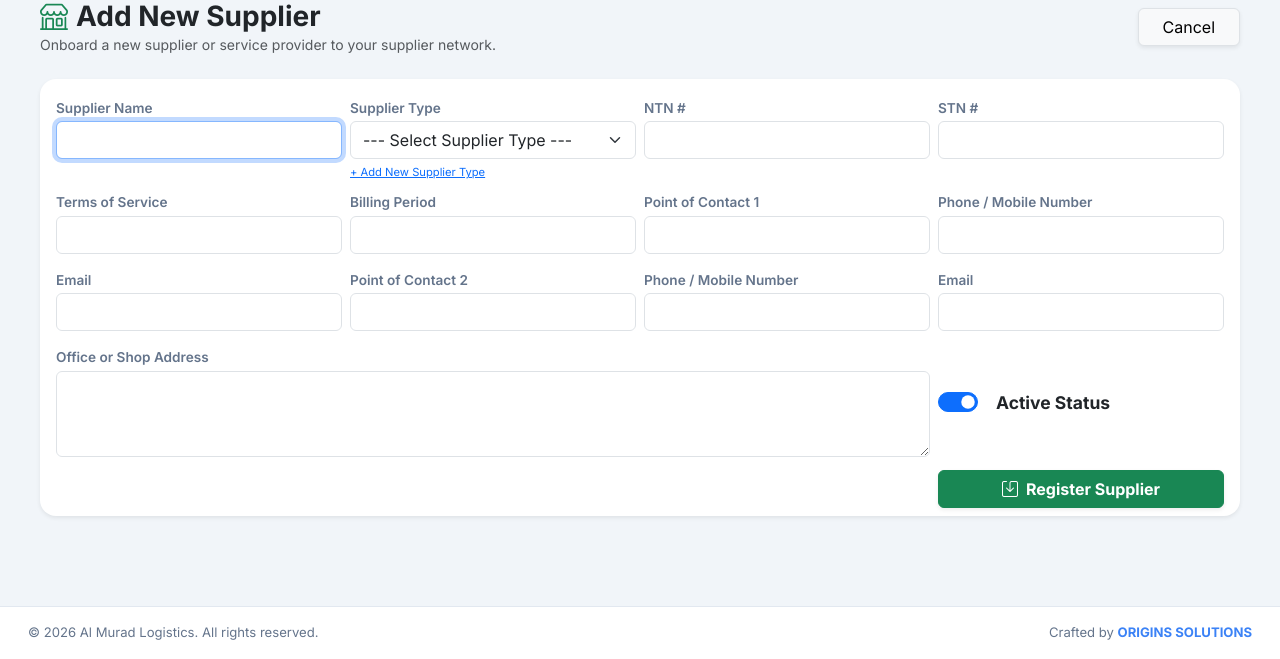
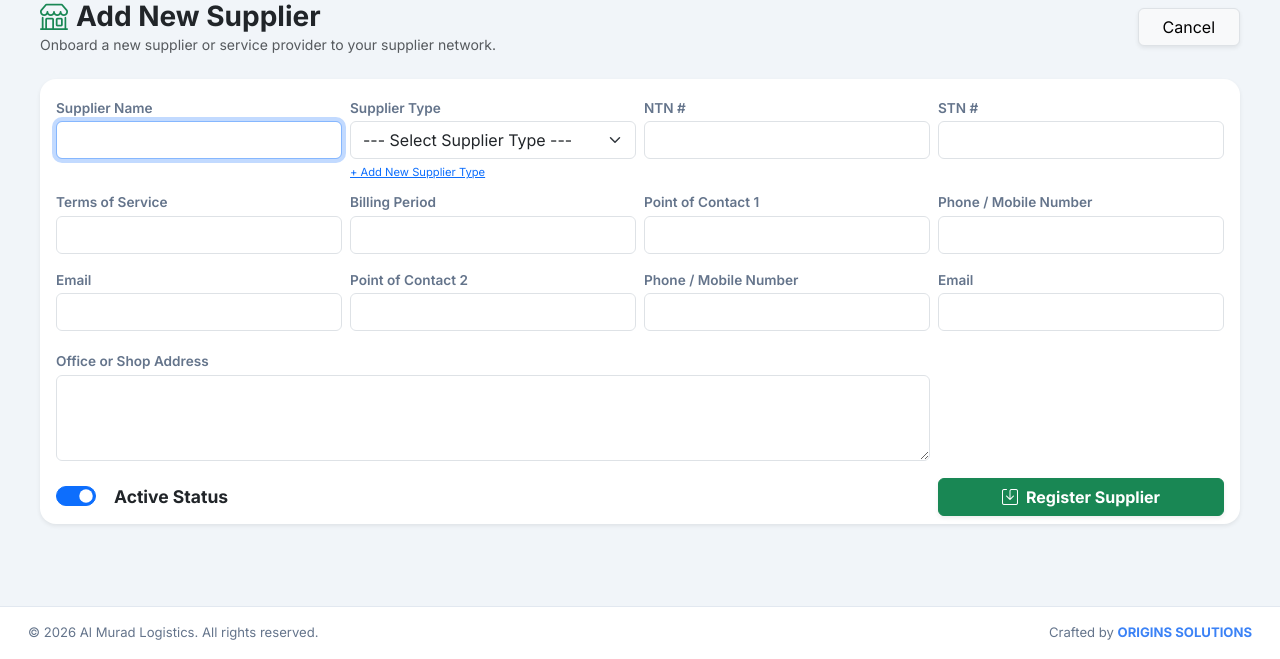
Before and after one commit to sheikhharis-gif/al_murad, a Django app: page /expenses/vendors/add/ in a window 1280 px wide; the page is wider, and only the part inside the window is pictured. Shown: the part 141-800 px from the top of that part. Run offline with Django 5.2, Linux system fonts and the light colour scheme; the visitor is signed in with stand-in values (Sample User, id 1); data that the repository does not hold is empty.

Commit message:
Fix Active Status/Save row position on Supplier form to match Client exactly - give Address and the Active Status+Save row their own explicit grid rows instead of relying on field-count coincidence to line them up
Co-Authored-By: Claude Sonnet 5 <noreply@anthropic.com>

```diff
--- a/masters/templates/clients/client_form.html
+++ b/masters/templates/clients/client_form.html
@@ -52,8 +52,13 @@
                     <div class="col-md-3"><label class="form-label small">Phone / Mobile Number</label>{{ form.poc2_phone }}</div>
 
                     <div class="col-md-3"><label class="form-label small">Email</label>{{ form.poc2_email }}{{ form.poc2_email.errors }}</div>
+                </div>
+
+                <div class="row g-2 mt-1">
                     <div class="col-md-9"><label class="form-label small">Head Office / Billing Address</label>{{ form.address }}</div>
+                </div>
 
+                <div class="row g-2 mt-1">
                     <div class="col-md-3 d-flex align-items-center">
                         <div class="form-check form-switch fs-5">
                             {{ form.is_active }}
--- a/masters/templates/vendors/vendor_form.html
+++ b/masters/templates/vendors/vendor_form.html
@@ -51,15 +51,20 @@
                     <div class="col-md-3"><label class="form-label small">Phone / Mobile Number</label>{{ form.poc2_phone }}</div>
                     <div class="col-md-3"><label class="form-label small">Email</label>{{ form.poc2_email }}{{ form.poc2_email.errors }}</div>
 
+                </div>
+
+                <div class="row g-2 mt-1">
                     <div class="col-md-9"><label class="form-label small">Office or Shop Address</label>{{ form.address }}</div>
+                </div>
 
+                <div class="row g-2 mt-1">
                     <div class="col-md-3 d-flex align-items-center">
                         <div class="form-check form-switch fs-5">
                             {{ form.is_active }}
                             <label class="form-check-label ms-2 fw-bold small">Active Status</label>
                         </div>
                     </div>
-                    <div class="col-md-3 offset-md-9 d-flex align-items-end">
+                    <div class="col-md-3 offset-md-6 d-flex align-items-end">
                         <button type="submit" class="btn btn-success w-100 fw-bold shadow-sm">
                             <i class="bi bi-save me-2"></i>{% if vendor %}Update Supplier{% else %}Register Supplier{% endif %}
                         </button>
```
